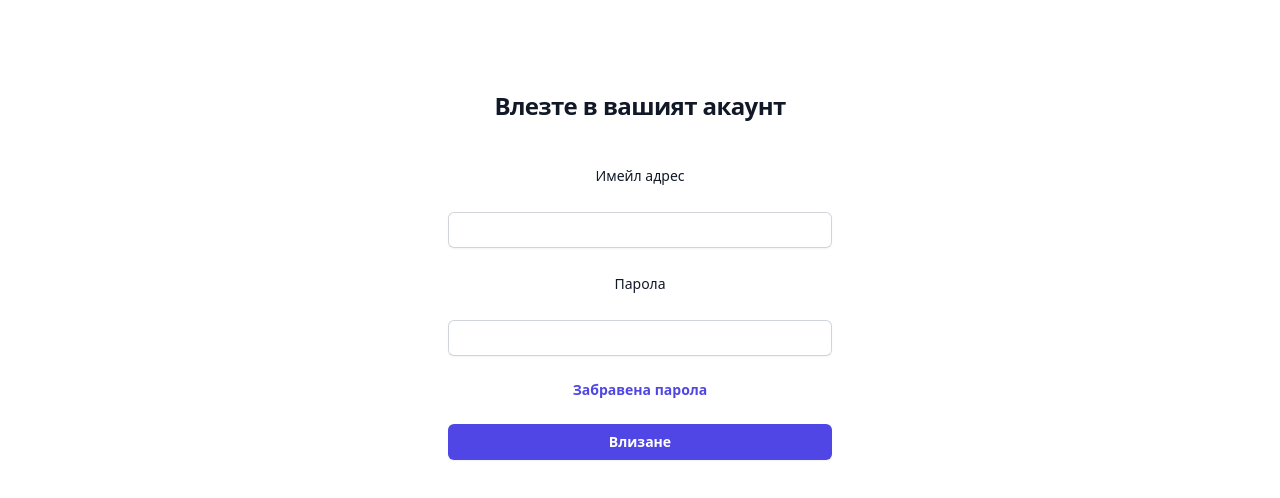
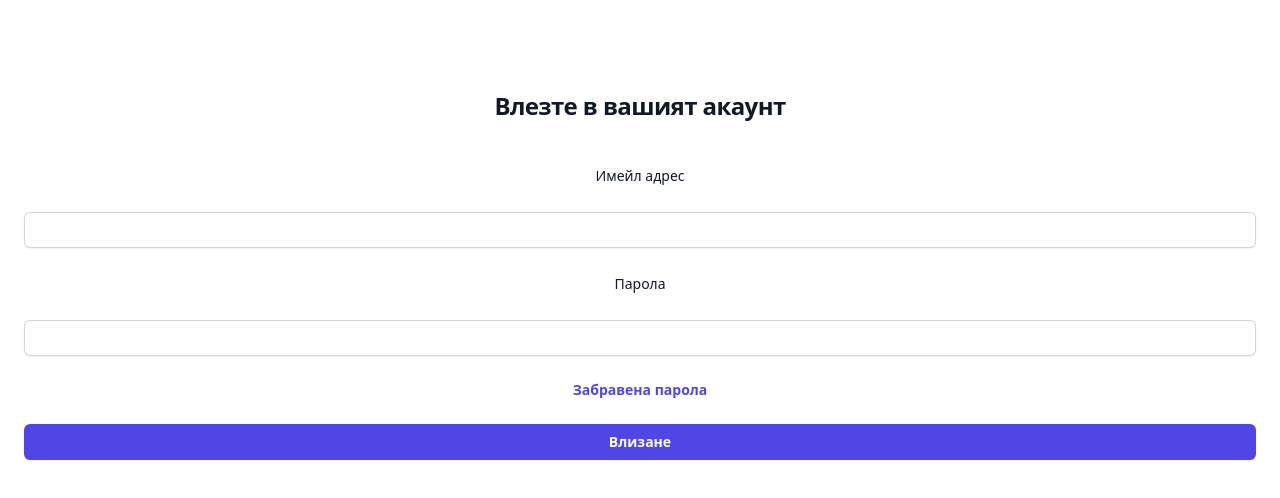
Before and after one commit to ayturulyumer/Gym-Membership-App, a React (Vite) app in the folder client/: page / in a window 1280 px wide. Shown: the top 498 px of the page. Built offline with nearby package versions, Linux system fonts and the light colour scheme.

Commit message:
Add screens to config

```diff
--- a/client/tailwind.config.js
+++ b/client/tailwind.config.js
@@ -1,29 +1,22 @@
 /** @type {import('tailwindcss').Config} */
 export default {
-  content: [
-    "./index.html",
-    "./src/**/*.{js,ts,jsx,tsx}",
-  ],
+  mode: "jit",
+  content: ["./index.html", "./src/**/*.{js,ts,jsx,tsx}"],
   theme: {
     extend: {
       colors: {
-        primary: "#00040f",
-        secondary: "#00f6ff",
-        dimWhite: "rgba(255, 255, 255, 0.7)",
-        dimBlue: "rgba(9, 151, 124, 0.1)",
+        primary: "#212e37",
+        secondary: "#ffff",
       },
       fontFamily: {
         poppins: ["Poppins", "sans-serif"],
       },
     },
     screens: {
-      xs: "480px",
-      ss: "620px",
-      sm: "768px",
-      md: "1060px",
-      lg: "1200px",
-      xl: "1700px",
+      tablet: "640px",
+      laptop: "1024px",
+      desktop: "1280px",
     },
   },
   plugins: [],
-}
+};
```
